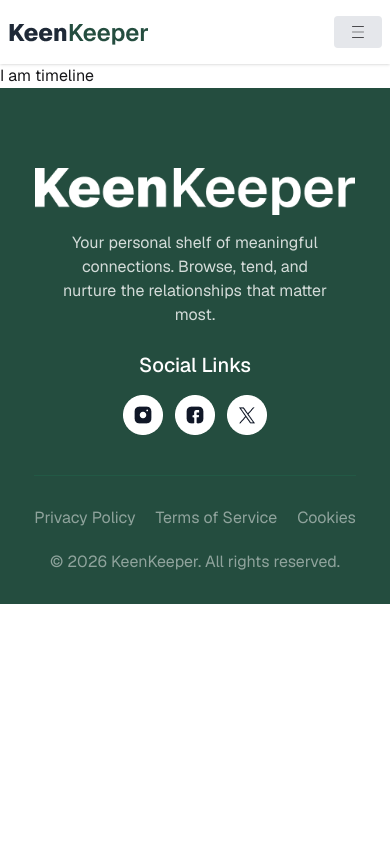
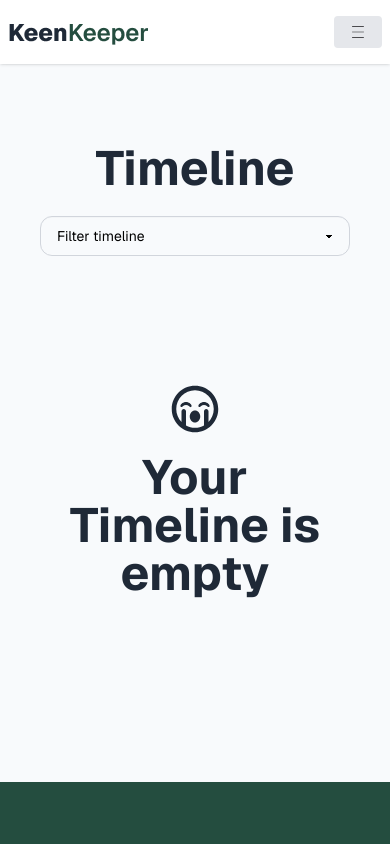
Before and after one commit to Abdul-Momin-Rahman/B13-A07-Keen-Keeper, a React (Vite) app: page /timeline in a window 390 px wide. Shown: the top 844 px of the page. Built offline with nearby package versions, Linux system fonts and the light colour scheme.

Commit message:
Completed Timeline Section with proper responsiveness

```diff
--- a/package.json
+++ b/package.json
@@ -16,6 +16,7 @@
     "react-icons": "^5.6.0",
     "react-router": "^7.14.0",
     "react-spinners": "^0.17.0",
+    "react-toastify": "^11.0.5",
     "tailwindcss": "^4.2.2"
   },
   "devDependencies": {
--- /dev/null
+++ b/src/Context/TimelineContext.jsx
@@ -0,0 +1,3 @@
+import { createContext } from "react";
+
+export const TimelineContext = createContext();
--- /dev/null
+++ b/src/Context/TimelineContextProvider.jsx
@@ -0,0 +1,18 @@
+import React, { useState } from 'react';
+import { TimelineContext } from './TimelineContext';
+
+
+const TimelineContextProvider = ({children}) => {
+
+    const [timeline , SetTimeline] = useState([]);
+
+    const data = {
+        timeline,
+        SetTimeline
+    }
+    return <TimelineContext value={data}>
+        {children}
+    </TimelineContext>
+};
+
+export default TimelineContextProvider;
--- /dev/null
+++ b/src/UI/TimelineCard.jsx
@@ -0,0 +1,17 @@
+import React from 'react';
+
+const TimelineCard = ({time}) => {
+
+    // console.log(time)
+    return (
+        <div className='p-4 w-full bg-white rounded-xl shadow-lg flex gap-4 items-center'>
+            <div><img src={time.icon} alt="" className='w-10 h-10' /></div>
+            <div className='space-y-1'>
+                <p className='text-[#64748B] text-lg font-normal flex gap-2'><span className='text-[#244D3F] font-medium text-xl'>{time.typeOfCheckIn}</span> with {time.name}</p>
+                <p className='text-[#64748B] font-medium text-base'>{time.date}</p>
+            </div>
+        </div>
+    );
+};
+
+export default TimelineCard;
--- a/src/components/FriendDetails.jsx
+++ b/src/components/FriendDetails.jsx
@@ -6,6 +6,14 @@ import SummaryCard from '../UI/SummaryCard';
 import { LuPhoneCall } from 'react-icons/lu';
 import { MdOutlineTextsms } from 'react-icons/md';
 import { FiVideo } from 'react-icons/fi';
+import { useContext } from 'react';
+import { TimelineContext } from '../Context/TimelineContext';
+import UseCurrentDate from '../hooks/useCurrentDate';
+import callIcon from '../../assets/call.png';
+import textIcon from '../../assets/text.png';
+import videoIcon from '../../assets/video.png';
+import { toast, Zoom } from 'react-toastify';
+
 
 const FriendDetails = () => {
 
@@ -13,8 +21,39 @@ const FriendDetails = () => {
 
     const { friends, loading } = useFriendsData();
 
-    if (loading) return <div className='text-center h-[70vh] flex flex-col items-center justify-center gap-5 bg-[#F8FAFC]'>
-        <div className="flex w-52 flex-col gap-4">
+    const { timeline, SetTimeline } = useContext(TimelineContext);
+
+
+    const handleCheckIn = (typeOfCheckIn) => {
+
+        const date = UseCurrentDate();
+
+        const checkInObj = {
+            typeOfCheckIn,
+            name,
+            date,
+            icon: typeOfCheckIn === 'Call' ? callIcon : typeOfCheckIn === 'Text' ? textIcon : videoIcon
+        }
+
+        SetTimeline([...timeline, checkInObj]);
+
+        toast(`${typeOfCheckIn}ing ${name}`,
+
+            {
+            position: "top-center",
+            autoClose: 5000,
+            hideProgressBar: true,
+            closeOnClick: true,
+            pauseOnHover: false,
+            draggable: true,
+            progress: undefined,
+            theme: "light",
+            transition: Zoom,
+        });
+    }
+
+    if (loading) return <div className='text-center h-[70vh] flex flex-col items-center justify-center gap-10 bg-[#F8FAFC]'>
+        <div className="flex w-75 flex-col gap-4">
             <div className="skeleton h-32 w-full"></div>
             <div className="skeleton h-4 w-28"></div>
             <div className="skeleton h-4 w-full"></div>
@@ -23,6 +62,7 @@ const FriendDetails = () => {
 
         <p className='text-3xl text-[#1F2937] font-semibold'>Loading Please Wait...</p>
     </div>
+
 
     const expectedFriend = friends.find((friend) => friend.id === Number(id))
 
@@ -103,15 +143,21 @@ const FriendDetails = () => {
                         <p className='text-[#244D3F] font-medium text-xl text-center sm:text-left'>Quick Check-In</p>
 
                         <div className='flex  gap-6 justify-between'>
-                            <button className='p-8 bg-[#F8FAFC] shadow-lg rounded-lg flex flex-col gap-2 items-center text-center w-full cursor-pointer  hover:border border-[#244D3F'>
+                            <button
+                                onClick={() => handleCheckIn('Call')}
+                                className='p-8 bg-[#F8FAFC] shadow-lg rounded-lg flex flex-col gap-2 items-center text-center w-full cursor-pointer  hover:border border-[#244D3F'>
                                 <h1 className='text-[#244D3F] font-semibold text-[32px]'><LuPhoneCall /></h1>
                                 <p className='text-[#1F2937] text-lg font-normal'>Call</p>
                             </button>
-                            <button className='p-8 bg-[#F8FAFC] shadow-lg rounded-lg flex flex-col gap-2 items-center text-center w-full cursor-pointer  hover:border border-[#244D3F '>
+                            <button
+                                onClick={() => handleCheckIn('Text')}
+                                className='p-8 bg-[#F8FAFC] shadow-lg rounded-lg flex flex-col gap-2 items-center text-center w-full cursor-pointer  hover:border border-[#244D3F '>
                                 <h1 className='text-[#244D3F] font-semibold text-[32px]'><MdOutlineTextsms /></h1>
                                 <p className='text-[#1F2937] text-lg font-normal'>Text</p>
                             </button>
-                            <button className='p-8 bg-[#F8FAFC] shadow-lg rounded-lg flex flex-col gap-2 items-center text-center w-full cursor-pointer  hover:border border-[#244D3F'>
+                            <button
+                                onClick={() => handleCheckIn('Video')}
+                                className='p-8 bg-[#F8FAFC] shadow-lg rounded-lg flex flex-col gap-2 items-center text-center w-full cursor-pointer  hover:border border-[#244D3F'>
                                 <h1 className='text-[#244D3F] font-semibold text-[32px]'><FiVideo /></h1>
                                 <p className='text-[#1F2937] text-lg font-normal'>Video</p>
                             </button>
--- a/src/components/Timeline.jsx
+++ b/src/components/Timeline.jsx
@@ -1,9 +1,66 @@
-import React from 'react';
+import React, { useContext, useState } from 'react';
+import { TimelineContext } from '../Context/TimelineContext';
+import TimelineCard from '../UI/TimelineCard';
+import { FaRegSadCry } from 'react-icons/fa';
 
 const Timeline = () => {
+
+    const { timeline } = useContext(TimelineContext);
+
+    const [status, setStatus] = useState("");
+
+    const callInteraction = timeline.filter(time => time.typeOfCheckIn === 'Call');
+    const textInteraction = timeline.filter(time => time.typeOfCheckIn === 'Text');
+    const videoInteraction = timeline.filter(time => time.typeOfCheckIn === 'Video');
+
     return (
-        <div>
-            I am timeline
+        <div className='bg-[#F8FAFC] py-20'>
+            <div className=' sm:w-7/12 px-10 sm:px-0  mx-auto'>
+                <h1 className='text-[#1F2937] text-5xl font-bold text-center sm:text-left'>Timeline</h1>
+
+                <div className='py-6 '>
+                    <select className="select select-bordered bg-[#F8FAFC] text-black rounded-xl px-4  max-w-xs border border-gray-300 p-2   outline-0 focus:ring-2 focus:ring-gray-200"
+                        value={status}
+                        onChange={(e) => setStatus(e.target.value)}
+                    >
+                        <option value="" disabled={true} className='text-[#64748B]'>Filter timeline</option>
+                        <option value="Call" className='text-[#64748B]'>Call</option>
+                        <option value="Text" className='text-[#64748B]'>Text</option>
+                        <option value="Video" className='text-[#64748B]'>Video</option>
+                    </select>
+
+                </div>
+
+                <div className='space-y-6 min-h-40'>
+                    {
+                        timeline.length === 0 ?
+                            <div className='text-5xl text-[#1F2937] font-bold text-center h-[50vh] flex flex-col gap-5 items-center justify-center'>
+                                <FaRegSadCry /> Your Timeline is empty
+                            </div>
+
+                            : status === "" ?
+                                timeline.map((time, index) => <TimelineCard time={time} key={index}></TimelineCard>)
+
+                                :status === "Call" ?
+                                    callInteraction.length === 0 ?
+                                        <h2 className='text-[#1F2937] text-2xl font-bold text-center h-40 flex flex-col gap-5 items-center justify-center'>You have no Calls.</h2>
+                                            :callInteraction.map((time, index) => <TimelineCard time={time} key={index}></TimelineCard>)
+
+                                :status === "Text" ?
+                                    textInteraction.length === 0 ?
+                                        <h2 className='text-[#1F2937] text-2xl font-bold text-center h-40 flex flex-col gap-5 items-center justify-center'>You have no Texts</h2>
+                                            :textInteraction.map((time, index) => <TimelineCard time={time} key={index}></TimelineCard>)
+
+                                :status === "Video" ?
+                                    videoInteraction.length === 0 ?
+                                        <h2 className='text-[#1F2937] text-2xl font-bold text-center h-40 flex flex-col gap-5 items-center justify-center'>You have no Video</h2>
+                                            : videoInteraction.map((time, index) => <TimelineCard time={time} key={index}></TimelineCard>)
+                                : null
+
+
+                    }
+                </div>
+            </div>
         </div>
     );
 };
--- /dev/null
+++ b/src/hooks/UseCurrentDate.jsx
@@ -0,0 +1,14 @@
+import React from 'react';
+
+const UseCurrentDate = () => {
+
+    const date = new Date().toLocaleDateString("en-US", {
+        month: 'long',
+        day: "numeric",
+        year: "numeric"
+    });
+
+    return date
+};
+
+export default UseCurrentDate;
--- a/src/hooks/useFriendsData.jsx
+++ b/src/hooks/useFriendsData.jsx
@@ -15,7 +15,7 @@ const useFriendsData = () => {
             setTimeout(() => {
                 setFriends(data);
                 setLoading(false);
-            }, 2000)
+            }, 1500)
         }
 
         fetchData();
--- a/src/main.jsx
+++ b/src/main.jsx
@@ -3,9 +3,14 @@ import { createRoot } from 'react-dom/client'
 import './index.css'
 import { RouterProvider } from 'react-router/dom'
 import { router } from './Router/Router'
+import TimelineContextProvider from './Context/TimelineContextProvider'
+import { ToastContainer } from 'react-toastify'
 
 createRoot(document.getElementById('root')).render(
   <StrictMode>
-    <RouterProvider router={router}></RouterProvider>
+    <TimelineContextProvider>
+      <RouterProvider router={router}></RouterProvider>
+      <ToastContainer/>
+    </TimelineContextProvider>
   </StrictMode>,
 )
```
Also changed, not shown: 1 other file (tests, documents, lock files or other folders).
